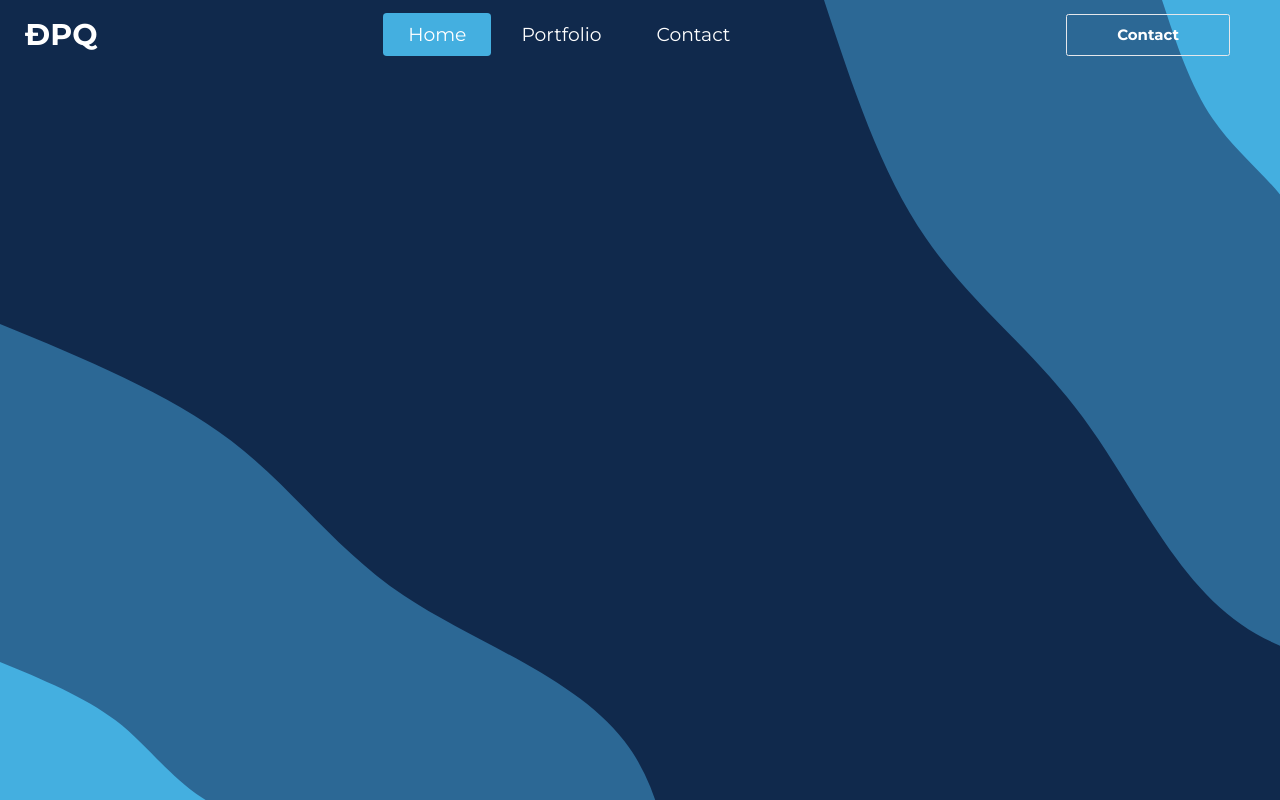
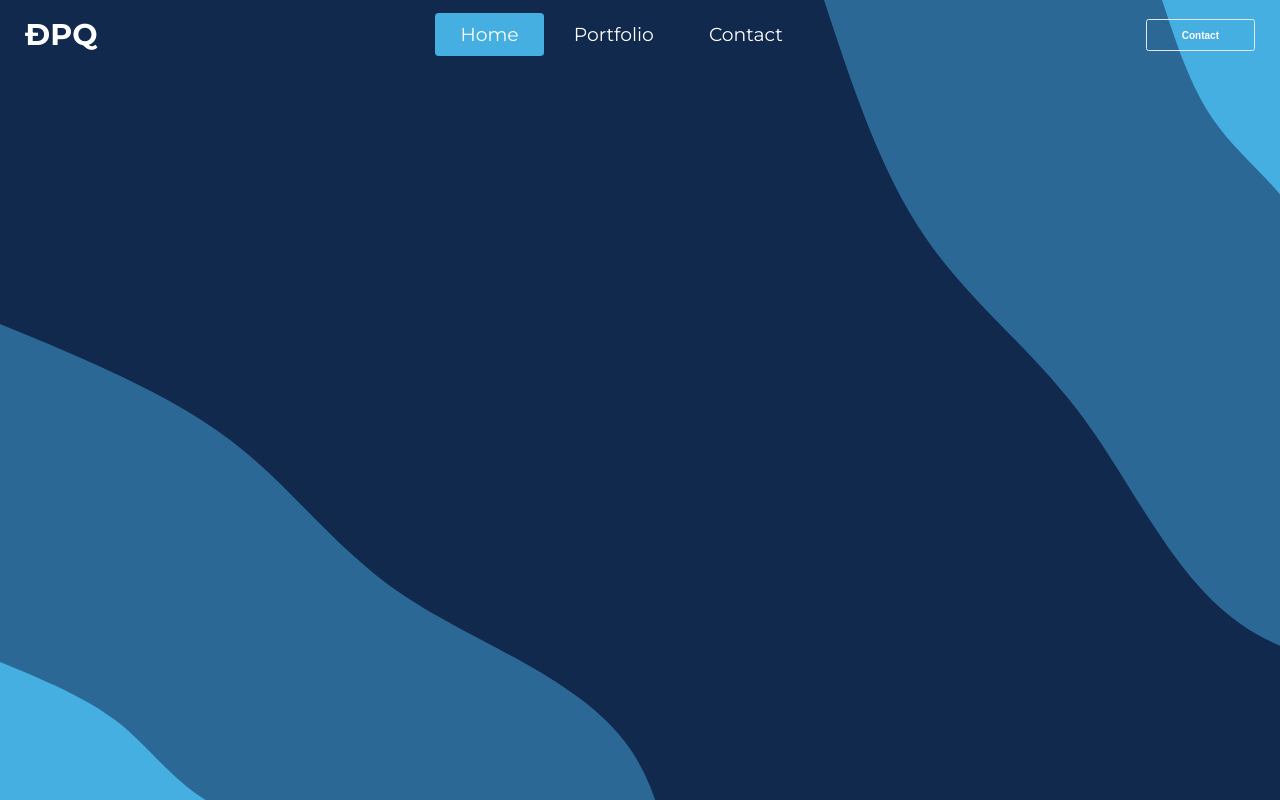
Before and after one commit to phuquang147/portfolio, a React (Create React App) app: page / in a window 1280 px wide. Shown: the top 800 px of the page. Built offline with nearby package versions, Linux system fonts and the light colour scheme; a web font is replaced by a local one.

Commit message:
Update button

```diff
--- a/src/ui-components/Button.tsx
+++ b/src/ui-components/Button.tsx
@@ -4,6 +4,7 @@ import React, { ReactNode } from 'react';
 interface Props {
   type?: 'primary' | 'secondary' | 'transparent' | 'icon';
   children?: ReactNode | undefined;
+  to?: string;
   onClick?: () => void;
   isBlock?: boolean;
   disabled?: boolean;
@@ -13,41 +14,42 @@ interface Props {
   width?: string;
 }
 
-const general = 'm-10 disabled:cursor-not-allowed transition-colors duration-200';
+const general = 'disabled:cursor-not-allowed transition-colors duration-200';
 
-const text = 'text-2xl font-bold';
+const text = 'text-base font-bold font-public-sans';
 
 const padding = {
-  primary: 'py-4 px-20',
-  secondary: 'py-4 px-20',
-  transparent: 'py-4 px-20',
-  icon: 'py-4 px-4',
+  primary: 'py-3 px-10 lg:px-14',
+  secondary: 'py-3 px-10 lg:px-14',
+  transparent: 'py-3 px-10 lg:px-14',
+  icon: 'py-3 px-3',
 };
 
 const color = {
   primary: 'text-white',
   secondary: 'text-text-gray',
   transparent: 'text-white',
-  icon: 'text-red-primary text-4xl',
+  icon: 'text-white text-2xl',
 };
 
 const backgroundColors = {
   primary: 'bg-red-primary hover:opacity-90 focus:opacity-95 disabled:bg-gray-400',
   secondary: 'bg-white',
   transparent: 'bg-transparent',
-  icon: 'bg-secondary',
+  icon: 'bg-transparent',
 };
 
 const border = {
-  primary: 'outline-none rounded focus:ring-2 focus:ring-red-300',
+  primary: 'outline-none rounded border-[1px] border-red-primary focus:ring-2 focus:ring-red-300',
   secondary: 'outline-none rounded border-[1px] border-light-pink focus:ring-1 focus:ring-light-pink',
   transparent: 'outline-none rounded border-[1px] border-light-white focus:ring-1 focus:ring-white',
-  icon: 'outline-none rounded-full border-[1px] border-gray-400 focus:ring-1 focus:ring-white focus:ring-offset-2 focus:ring-offset-secondary',
+  icon: 'outline-none rounded-full border-[1px] border-gray-200 focus:ring-1 focus:ring-white',
 };
 
 const Button = ({
   type = 'primary',
   children,
+  to,
   onClick,
   className = '',
   disabled = false,
@@ -72,12 +74,19 @@ const Button = ({
     baseClasses = [...baseClasses, width];
   }
 
-  if (href) {
-    let linkClasses = [...baseClasses, 'flex items-center justify-center whitespace-nowrap'];
+  if (to) {
     return (
-      <Link to={href} target={target} onClick={onClick} className={linkClasses.join(' ')}>
+      <Link to={to} target={target} onClick={onClick} className={baseClasses.join(' ')}>
         {children}
       </Link>
+    );
+  }
+
+  if (href) {
+    return (
+      <a href={href} target={target} onClick={onClick} className={baseClasses.join(' ')}>
+        {children}
+      </a>
     );
   }
 
```
